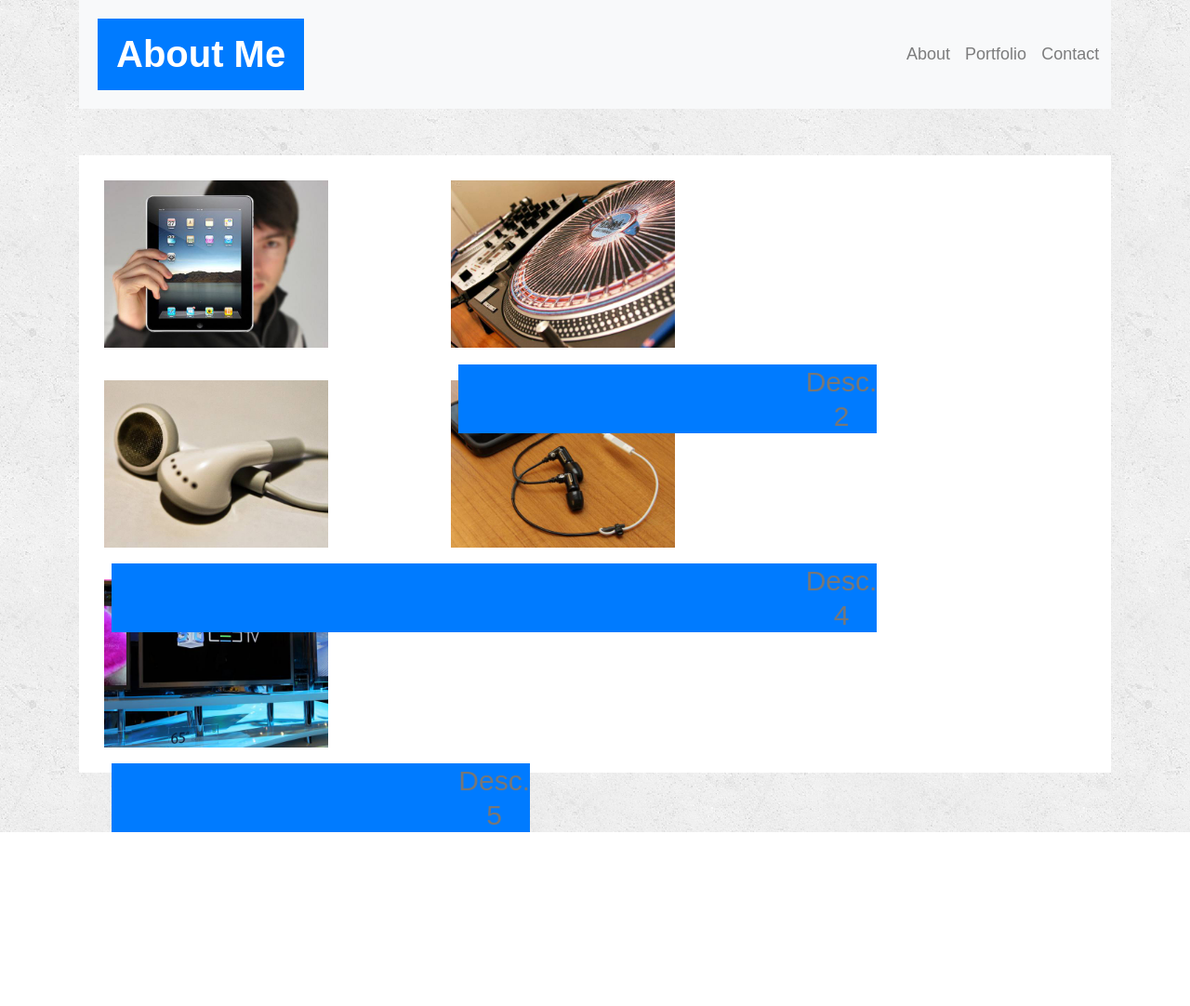
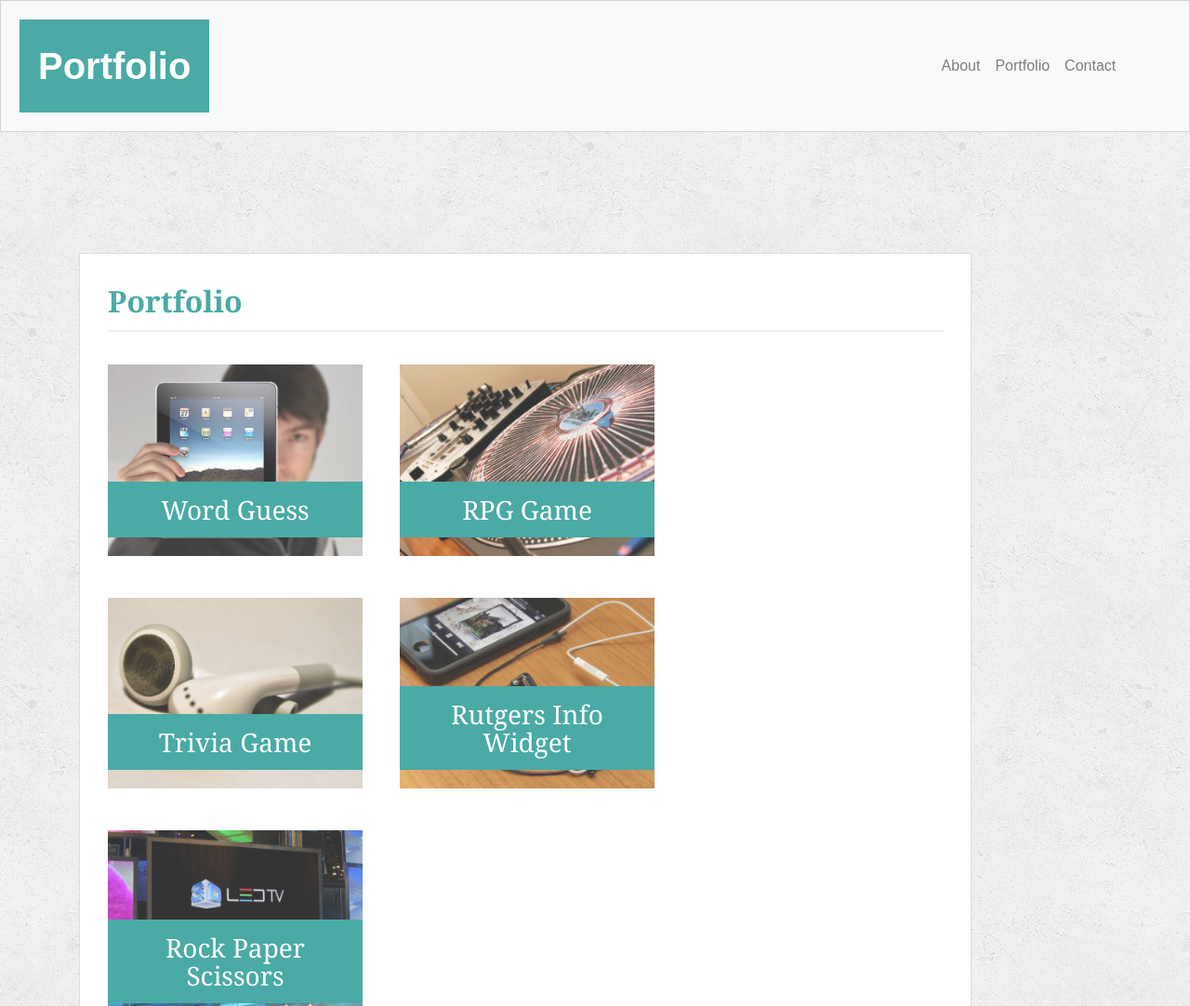
Before and after one commit to Mick756/Portfolio, a plain HTML site: page Portfolio (Bootstrap)/portfolio.html in a window 1280 px wide. Shown: the top 1082 px of the page at 93% size. Before the commit the page ends 895 px from the top, so only its background shows below. Drawn offline with nearby package versions, Linux system fonts and the light colour scheme.

Commit message:
Final Commit

```diff
--- a/Portfolio (Bootstrap)/assets/css/style.css
+++ b/Portfolio (Bootstrap)/assets/css/style.css
@@ -2,6 +2,24 @@ body {
     font-family: Arial, "Helvetica Neue", Helvetica, sans-serif;
     background: url("../images/concrete_seamless.png");
     height: 100%;
+}
+h1,
+h2,
+h3 {
+  font-family: Georgia, Times, "Times New Roman", serif;
+  font-weight: 700;
+  color: #4aaaa5;
+  padding-top: 10px;
+  padding-bottom: 20px;
+  margin-bottom: 15px;
+  line-height: 22px;
+  border-bottom: 2px solid #eeeeee;
+}
+.work {
+    position: relative;
+    float: left;
+    width: 33.3%;
+    margin: 20px 0 25px;
 }
 #containerMain {
     font-size: 18px;
@@ -9,28 +27,78 @@ body {
     color: #777777;
     background: url("../images/concrete_seamless.png");
   }
+  .main-section {
+    float: left;
+    width: 100%;
+    max-width: 960px;
+    padding: 30px;
+    margin: 0 0 40px;
+    background: #ffffff;
+    border: 1px solid #dddddd;
+  }
+  .work {
+    position: relative;
+    float: left;
+    width: 274px;
+    margin: 20px 0 25px;
+    overflow: auto;
+  }
+
+  .work:nth-child(even) {
+    margin-right: 40px;
+  }
+
+  .work img {
+    width: 100%;
+    border: 0 none;
+    opacity: 0.8;
+  }
+
+  .work h3 {
+    position: absolute;
+    bottom: 20px;
+    width: 100%;
+    padding: 15px;
+    margin-bottom: 0;
+    font-weight: 300;
+    line-height: 30px;
+    color: #ffffff;
+    text-align: center;
+    background: #4aaaa5;
+    border-bottom: 0;
+  }
+#main-container {
+    padding-top: 130px;
+    min-height: calc(100vh - 70px);
+  }
 .textBox {
     float: absolute;
     margin-top: 50px;
     padding: 10px;
     background-color: white;
+    border: 1px solid lightgray;
 }
 .photoDesc {
-    margin-left: 25px;
+    margin-left: 17px;
+    top: 115px;
     font-size: 30px;
     text-align: center;
-    padding-left: 100%;
+    padding: 10px 69.5px;
     position: absolute;
     z-index: 10;
+    color: white;
+    background-color:  #4aaaa5;
 }
 #navBar {
     padding: 20px;
+    border: 1px solid lightgray;
 }
 #navBarIcon {
-    padding: 20px;
+    padding: 20px 20px;
     font-size: 5vh;
     font-weight: bolder;
     color: white;
+    background-color:  #4aaaa5;
 }
 #navBarLinks {
     margin-left: 75%;
--- a/Portfolio (Bootstrap)/portfolio.html
+++ b/Portfolio (Bootstrap)/portfolio.html
@@ -9,9 +9,8 @@
 </head>
 
 <body>
-  <div class="container" id="containerMain">
   <nav class="navbar navbar-expand-lg navbar-light bg-light" id="navBar">
-      <a class="navbar-brand bg-primary" id="navBarIcon" href="#">About Me</a>
+    <a class="navbar-brand" id="navBarIcon" href="#">Portfolio</a>
     <div class="collapse navbar-collapse" id="navbarSupportedContent">
       <ul class="navbar-nav" id="navBarLinks">
         <li class="nav-item">
@@ -25,34 +24,38 @@
         </li>
     </div>
   </nav>
-    <div class="textBox">
-      <div class="row">
-        <div class="col-md-4">
-          <img src="assets/images/technics-q-c-640-480-1.jpg" alt="unknown" id="portfolioImage">
-          <p class="photoDesc">Desc. 1</p>
+  <div id="main-container" class="container">
+      <section class="main-section">
+        <h2>Portfolio</h2>
+
+        <div class="work">
+          <img src="assets/images/technics-q-c-640-480-1.jpg" alt="Word Guess">
+
+          <h3>Word Guess</h3>
         </div>
-        <div class="col-md-4">
-          <img src="assets/images/technics-q-c-640-480-2.jpg" alt="unknown" id="portfolioImage">
-          <p class="photoDesc bg-primary">Desc. 2</p>
+        <div class="work">
+          <img src="assets/images/technics-q-c-640-480-2.jpg" alt="RPG Game">
+
+          <h3>RPG Game</h3>
         </div>
+        <div class="work">
+          <img src="assets/images/technics-q-c-640-480-5.jpg" alt="Trivia Game">
+
+          <h3>Trivia Game</h3>
         </div>
-      <div class="row">
-        <div class="col-md-4">
-          <img src="assets/images/technics-q-c-640-480-5.jpg" alt="unknown" id="portfolioImage">
-          <p class="photoDesc bg-primary">Desc. 3</p>
+        <div class="work">
+          <img src="assets/images/technics-q-c-640-480-7.jpg" alt="Rutgers Info Widget">
+
+          <h3>Rutgers Info Widget</h3>
         </div>
-        <div class="col-md-4">
-          <img src="assets/images/technics-q-c-640-480-7.jpg" alt="unknown" id="portfolioImage">
-          <p class="photoDesc bg-primary">Desc. 4</p>
+        <div class="work">
+          <img src="assets/images/technics-q-c-640-480-9.jpg" alt="Rock Paper Scissors">
+
+          <h3>Rock Paper Scissors</h3>
         </div>
-      </div>
-      <div class="row">
-        <div class="col-md-4">
-          <img src="assets/images/technics-q-c-640-480-9.jpg" alt="unknown" id="portfolioImage">
-          <p class="photoDesc bg-primary">Desc. 5</p>
-        </div>
-      </div>
-    </div>
+
+      </section>
+
     </div>
 </body>
 
```
Also changed, not shown: Portfolio (Bootstrap)/contact.html (+37 -1 lines), Portfolio (Bootstrap)/index.html (+4 -2 lines). Lines whose indentation alone changed are shown as unchanged.
